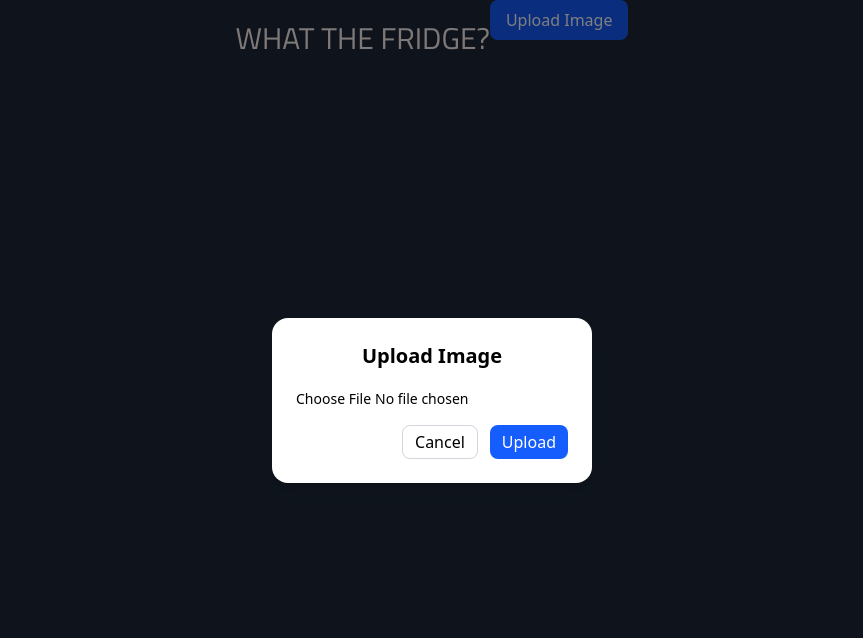
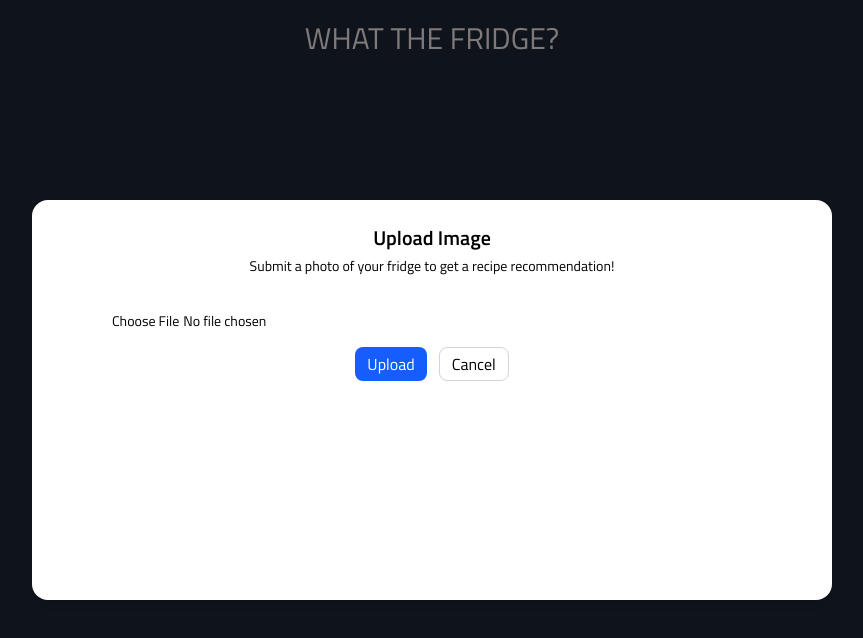
Before and after one commit to vannaFeng/Hack-Knight-Project, a React (Vite) app in the folder what-the-fridge/: page / in a window 1280 px wide. Both pictures are taken after a click on the button "Upload Image". Shown: the top 638 px of the page, without its empty margins (208-1071 px from the left). Built offline with nearby package versions, Linux system fonts and the light colour scheme.

Commit message:
upload box fixes

```diff
--- a/what-the-fridge/src/App.jsx
+++ b/what-the-fridge/src/App.jsx
@@ -5,10 +5,15 @@ function App() {
 
   const [isOpen, setIsOpen] = useState(false);
   const [image, setImage] = useState(null);
+  const [error, setError] = useState(false);
 
   const handleImageChange = (e) => {
     const file = e.target.files[0];
-    if (file) setImage(URL.createObjectURL(file));
+    if (file) {
+      setImage(URL.createObjectURL(file));
+    } else {
+      setImage(null)
+    }
   };
 
   return (
@@ -16,19 +21,20 @@ function App() {
       <div className="flex justify-center align-middle">
         <p className="text-3xl text-red-50 mt-5 font-titillium">WHAT THE FRIDGE?</p>
 
-        <div>
+        <div className="fixed inset-0 flex items-center justify-center">
           <button onClick={() => setIsOpen(true)} className="px-4 py-2 bg-blue-600 text-white rounded-lg hover:bg-blue-700">Upload Image</button>
 
           {isOpen && (
-              <div className="fixed inset-0 flex items-center justify-center bg-black/50 z-50">
-                <div className="bg-white rounded-2xl p-6 shadow-lg w-80">
-                  <h2 className="text-xl font-semibold mb-4 text-center">Upload Image</h2>
+              <div className="fixed inset-0 flex items-center justify-center bg-black/50 z-50 font-titillium ">
+                <div className="bg-white rounded-2xl p-6 shadow-lg w-200 h-100">
+                  <h2 className="text-xl font-semibold mb-1 text-center">Upload Image</h2>
+                  <p className="text-sm mb-8 text-center">Submit a photo of your fridge to get a recipe recommendation!</p>
 
                   {image && (
                   <img
                     src={image}
                     alt="Preview"
-                    className="w-full h-40 object-cover rounded-lg mb-3"
+                    className="w-full h-60 object-cover rounded-lg mb-3"
                   />
                   )}
 
@@ -36,23 +42,46 @@ function App() {
                     <input
                       type="file"
                       accept="image/*"
-                      onChange={handleImageChange}
-                      className="w-full mb-4 text-sm"
+                      onChange={(e) => {
+                        handleImageChange(e);
+                        setError(false);
+                      }}
+                      className="mb-4 text-sm w-full pl-14"
                     />
 
-                    <div className="flex justify-end gap-3">
-                      <button onClick={() => setIsOpen(false)} className="px-3 py-1 rounded-lg border border-gray-300 hover:bg-gray-100">Cancel</button>
-
-                      <button onClick={() => {
-                          setIsOpen(false);
-                          console.log(image)
+                    <div className="flex justify-center gap-3">
+                      <button type="submit" onClick={(e) => {
+                          if (!image) {
+                            e.preventDefault();
+                            console.log("nothing sent")
+                            setError(true)
+                          }
+                          else {
+                            console.log("image sent")
+                            setIsOpen(false);
+                            setImage(null);
+                          }
                         }}
-                        className="px-3 py-1 rounded-lg bg-blue-600 text-white hover:bg-blue-700" type="submit"
+                        className="px-3 py-1 rounded-lg bg-blue-600 text-white hover:bg-blue-700"
                       >
                       Upload
                       </button>
 
+                      <button type="button" onClick={() => {
+                        setIsOpen(false);
+                        setImage(null);
+                        setError(false);
+                      }}
+                        className="px-3 py-1 rounded-lg border border-gray-300 hover:bg-gray-100">Cancel</button>
+
                     </div>
+
+                      {error && (
+                        <div>
+                          <p className="text-red-500 text-center text-sm mt-2">Please submit a photo</p>
+                        </div>
+                      )}
+
                   </form>
                 </div>
               </div>
```
